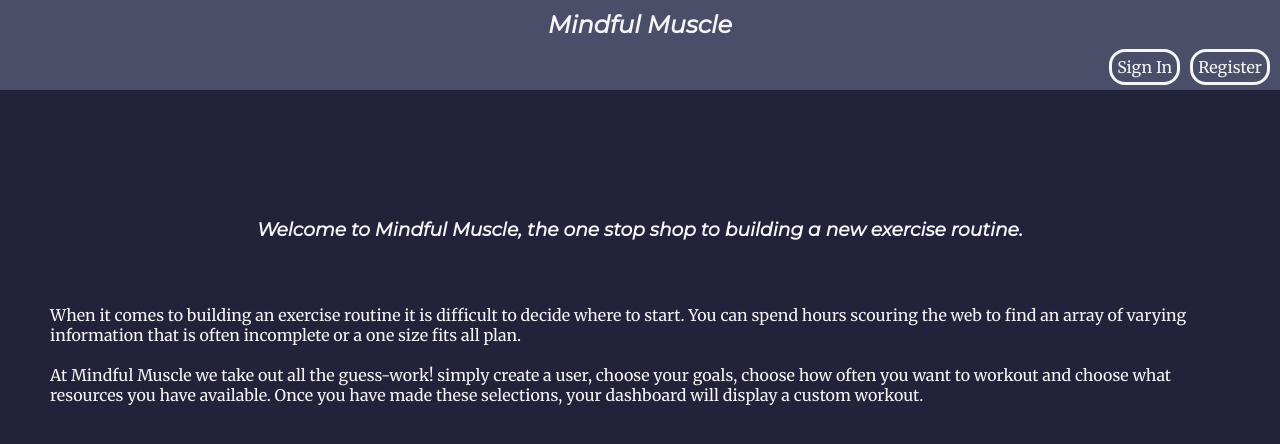
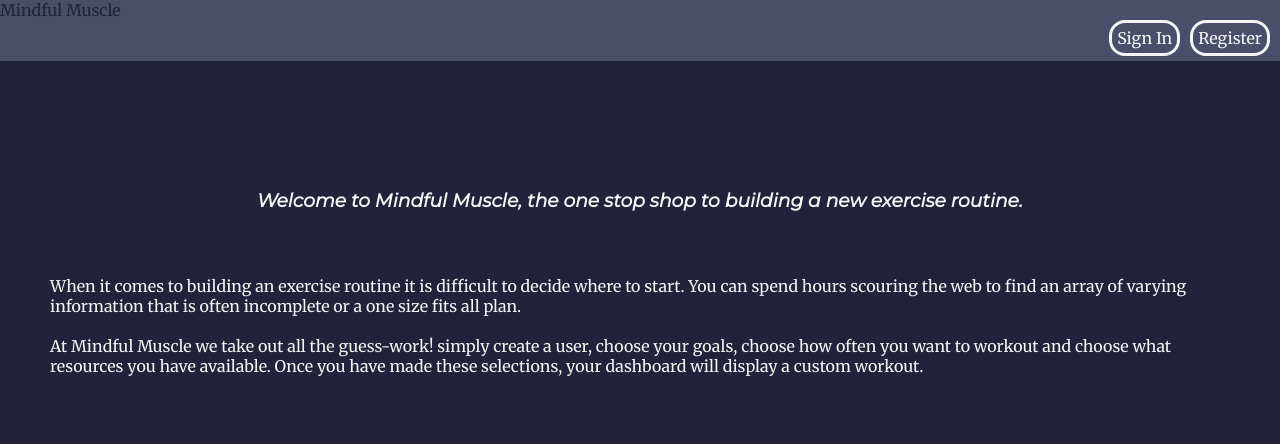
Before and after one commit to Mozmani/Mindful_Muscle_Client, a React (Create React App) app: page / in a window 1280 px wide. Shown: the top 444 px of the page. Built offline with nearby package versions, Linux system fonts and the light colour scheme; no server answers.

Commit message:
adjusted home link and exercise links for navigation

```diff
--- a/src/Components/Header/Header.css
+++ b/src/Components/Header/Header.css
@@ -18,7 +18,7 @@ div.Header__logged-in, div.Header__not-logged-in{
 
 }
 
-a {
+div.Header__logged-in a, div.Header__not-logged-in a {
   color: whitesmoke;
   text-decoration: none;
   margin-right: 10px;
@@ -28,6 +28,25 @@ a {
   border-radius: 16px;
 }
 
-a:hover {
+div.Header__not-logged-in a:hover {
   background-color: #22223B;
 }
+
+div.Header__logged-in a:hover {
+  background-color: #22223B;
+}
+
+div.home {
+  display: flex;
+  justify-content: flex-start;
+  align-content: center;
+}
+a.header-a{
+  color: whitesmoke;
+  text-decoration: none;
+
+}
+
+a.header-a:hover{
+  color:#22223B;
+}
--- a/src/Components/Header/Header.js
+++ b/src/Components/Header/Header.js
@@ -14,8 +14,10 @@ class Header extends Component {
   };
   // displays header html for logging out
   renderLogoutLink() {
+    const exerciseAddress = `/dashboard/${this.context.currentUser}`;
     return (
       <div className="Header__logged-in">
+        <Link to={exerciseAddress}>My Exercises</Link>
         <Link onClick={this.handleLogoutClick} to="/">
           Logout
         </Link>
@@ -32,11 +34,21 @@ class Header extends Component {
     );
   }
 
+  renderHeader = () => {
+    return(
+
+    <div className='home'>
+    <Link to="/" className='header-a'>
+      Mindful Muscle
+    </Link>
+    </div>)
+  };
+
   render() {
     // decideds which header is appropriate.
     return (
       <nav className="Header">
-        <h1>Mindful Muscle</h1>
+        {this.renderHeader()}
         {this.context.loggedIn
           ? this.renderLogoutLink()
           : this.renderLoginLink()}
--- a/src/Routes/RegistrationPage/RegistrationPage.js
+++ b/src/Routes/RegistrationPage/RegistrationPage.js
@@ -13,7 +13,6 @@ export default class RegistrationPage extends Component {
   static contextType = ApiContext;
   // if sucessful user is routed to login! handled in form.
   handleRegistrationSuccess = user => {
-    console.log("this ran");
     const { history } = this.props
     this.context.login();
     history.push(`/dashboard/${this.context.currentUser}`)
```
